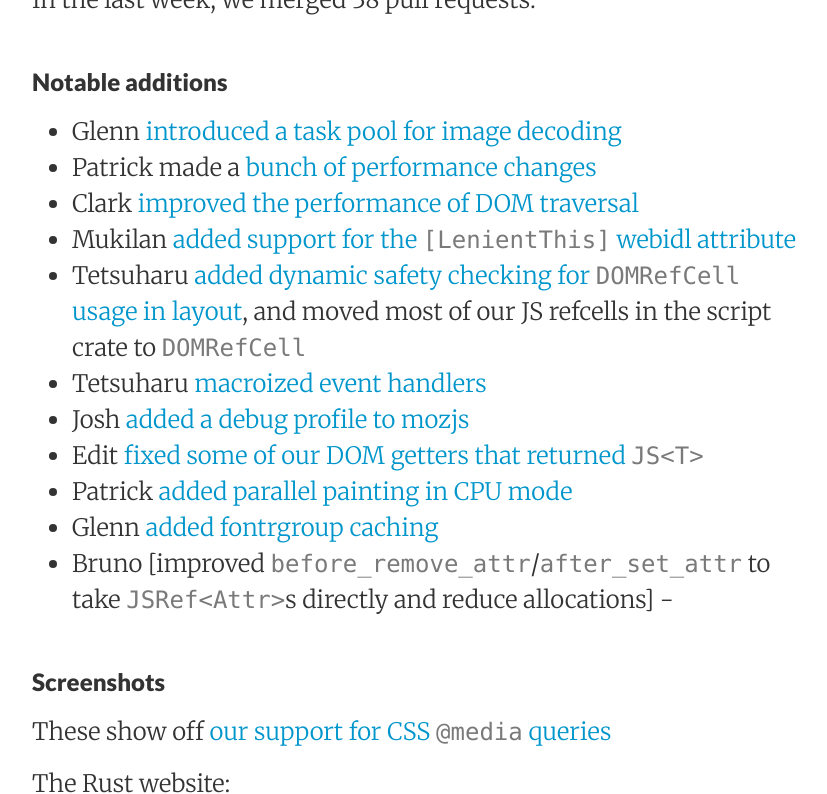
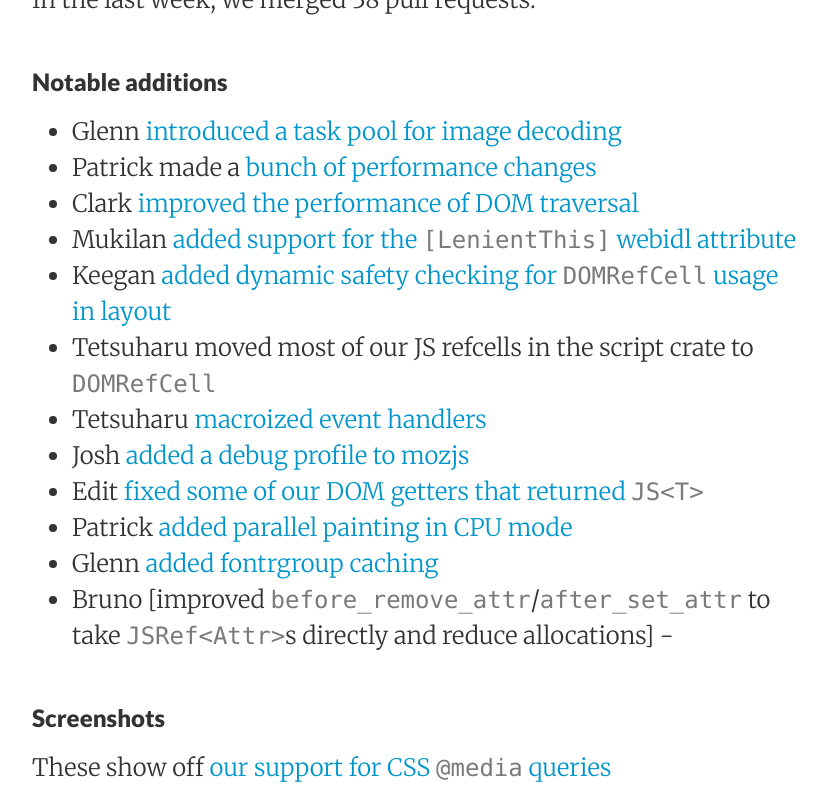
Before and after one commit to servo/blog.servo.org, a Jekyll site: the page built from _posts/2014-10-28-twis-9.md, in a window 1280 px wide and 900 px high, scrolled down 379 px, cut to the strip 0-794 px from the top of the window. Shown: the whole strip, without its empty margins (224-1051 px from the left). Built offline with Jekyll 4.4.1, drawn with Linux system fonts in a browser that asks for light colours.

Commit message:
After all, Keegan's patch was landed.
Tetsuharu's patch is taken over to Keegan's one.

```diff
--- a/_posts/2014-10-28-twis-9.md
+++ b/_posts/2014-10-28-twis-9.md
@@ -13,7 +13,8 @@
  - Patrick made a [bunch of performance changes](https://github.com/servo/servo/pull/3722)
  - Clark [improved the performance of DOM traversal](https://github.com/servo/servo/pull/3744)
  - Mukilan [added support for the `[LenientThis]` webidl attribute](https://github.com/servo/servo/pull/3812)
- - Tetsuharu [added dynamic safety checking for `DOMRefCell` usage in layout](https://github.com/servo/servo/pull/3770), and moved most of our JS refcells in the script crate to [`DOMRefCell`](https://github.com/servo/servo/pull/3737)
+ - Keegan [added dynamic safety checking for `DOMRefCell` usage in layout](https://github.com/servo/servo/pull/3797)
+ - Tetsuharu moved most of our JS refcells in the script crate to [`DOMRefCell`](https://github.com/servo/servo/pull/3737)
  - Tetsuharu [macroized event handlers](https://github.com/servo/servo/pull/3776)
  - Josh [added a debug profile to mozjs](https://github.com/servo/servo/pull/3803)
  - Edit [fixed some of our DOM getters that returned `JS<T>`](https://github.com/servo/servo/pull/3774)
```
